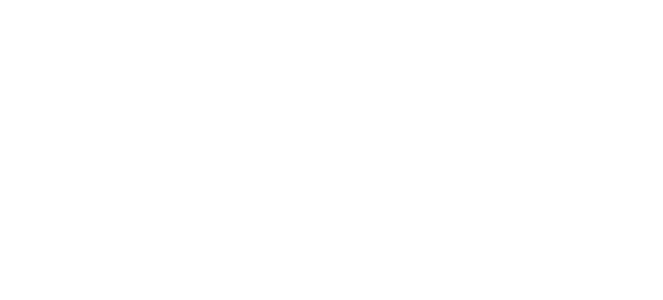
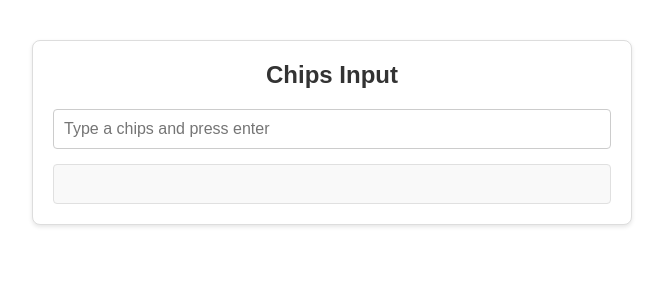
Before and after one commit to ankurinfoniti/angular-machine-coding, an Angular app: page /chips-input in a window 1280 px wide. Before the commit this address led to /. Shown: the top 300 px of the page, without its empty margins (308-971 px from the left). Built offline with nearby package versions, Linux system fonts and the light colour scheme.

Commit message:
chips input

```diff
--- a/src/app/app.routes.ts
+++ b/src/app/app.routes.ts
@@ -3,6 +3,7 @@
 import { TabsForm } from './tabs-form/containers/tabs-form/tabs-form';
 import { DemoLink } from './demo-link/demo-link';
 import { FormArray } from './form-array/form-array/form-array';
+import { ChipsInput } from './chips-input/chips-input';
 
 export const routes: Routes = [
   {
@@ -17,4 +18,8 @@
     path: 'form-array',
     component: FormArray,
   },
+  {
+    path: 'chips-input',
+    component: ChipsInput,
+  },
 ];
--- /dev/null
+++ b/src/app/chips-input/chips-input.css
@@ -0,0 +1,74 @@
+/* General container styling */
+.container {
+  max-width: 600px;
+  margin: 40px auto;
+  padding: 20px;
+  font-family: Arial, sans-serif;
+  border: 1px solid #ddd;
+  border-radius: 8px;
+  box-shadow: 0 2px 4px rgba(0, 0, 0, 0.1);
+  background-color: #fff;
+}
+
+h2 {
+  text-align: center;
+  color: #333;
+  margin-bottom: 20px;
+}
+
+/* Input field styling */
+input[type='text'] {
+  width: 100%;
+  padding: 10px;
+  font-size: 16px;
+  border: 1px solid #ccc;
+  border-radius: 4px;
+  box-sizing: border-box; /* Important for padding and width */
+  margin-bottom: 15px;
+}
+
+input[type='text']:focus {
+  outline: none;
+  border-color: #007bff;
+  box-shadow: 0 0 0 2px rgba(0, 123, 255, 0.25);
+}
+
+/* Chips container styling */
+.chips-result {
+  display: flex;
+  flex-wrap: wrap;
+  gap: 8px;
+  padding: 10px;
+  border: 1px solid #e0e0e0;
+  border-radius: 4px;
+  min-height: 40px;
+  background-color: #f9f9f9;
+}
+
+/* Individual chip styling */
+.chips-result > span {
+  display: inline-flex;
+  align-items: center;
+  padding: 5px 12px;
+  background-color: #007bff;
+  color: white;
+  border-radius: 16px; /* Pill shape */
+  font-size: 14px;
+  font-weight: 500;
+  line-height: 1;
+  white-space: nowrap;
+}
+
+/* Delete button ('X') styling */
+.delete-chip {
+  margin-left: 8px;
+  cursor: pointer;
+  font-weight: bold;
+  font-size: 16px;
+  color: #e0e0e0;
+  transition: color 0.2s ease-in-out;
+}
+
+.delete-chip:hover {
+  color: #fff;
+}
--- /dev/null
+++ b/src/app/chips-input/chips-input.html
@@ -0,0 +1,17 @@
+<div class="container">
+  <h2>Chips Input</h2>
+
+  <div>
+    <input
+      type="text"
+      placeholder="Type a chips and press enter"
+      (keyup.enter)="addChip($event.target.value); chipInput.value = ''"
+      #chipInput
+    />
+  </div>
+  <div class="chips-result">
+    @for (chip of chips(); track chip) {
+      <span>{{ chip }} <span class="delete-chip" (click)="removeChip($index)">X</span></span>
+    }
+  </div>
+</div>
--- /dev/null
+++ b/src/app/chips-input/chips-input.ts
@@ -0,0 +1,23 @@
+import { Component, signal, WritableSignal } from '@angular/core';
+
+@Component({
+  selector: 'app-chips-input',
+  imports: [],
+  templateUrl: './chips-input.html',
+  styleUrl: './chips-input.css',
+})
+export class ChipsInput {
+  chips: WritableSignal<string[]> = signal([]);
+
+  addChip(value: string) {
+    if (value.trim() !== '') {
+      this.chips.update((chips) => [...chips, value]);
+    }
+  }
+
+  removeChip(removedIndex: number) {
+    this.chips.update((chips) => {
+      return chips.filter((chip, index) => removedIndex !== index);
+    });
+  }
+}
--- a/src/app/demo-link/demo-link.html
+++ b/src/app/demo-link/demo-link.html
@@ -4,3 +4,4 @@
 
 <a [routerLink]="['/tabs-form']">Tabs Form</a>
 <a [routerLink]="['/form-array']">Form Array</a>
+<a [routerLink]="['/chips-input']">Chips Input</a>
```
Also changed, not shown: 1 other file (tests, documents, lock files or other folders).
